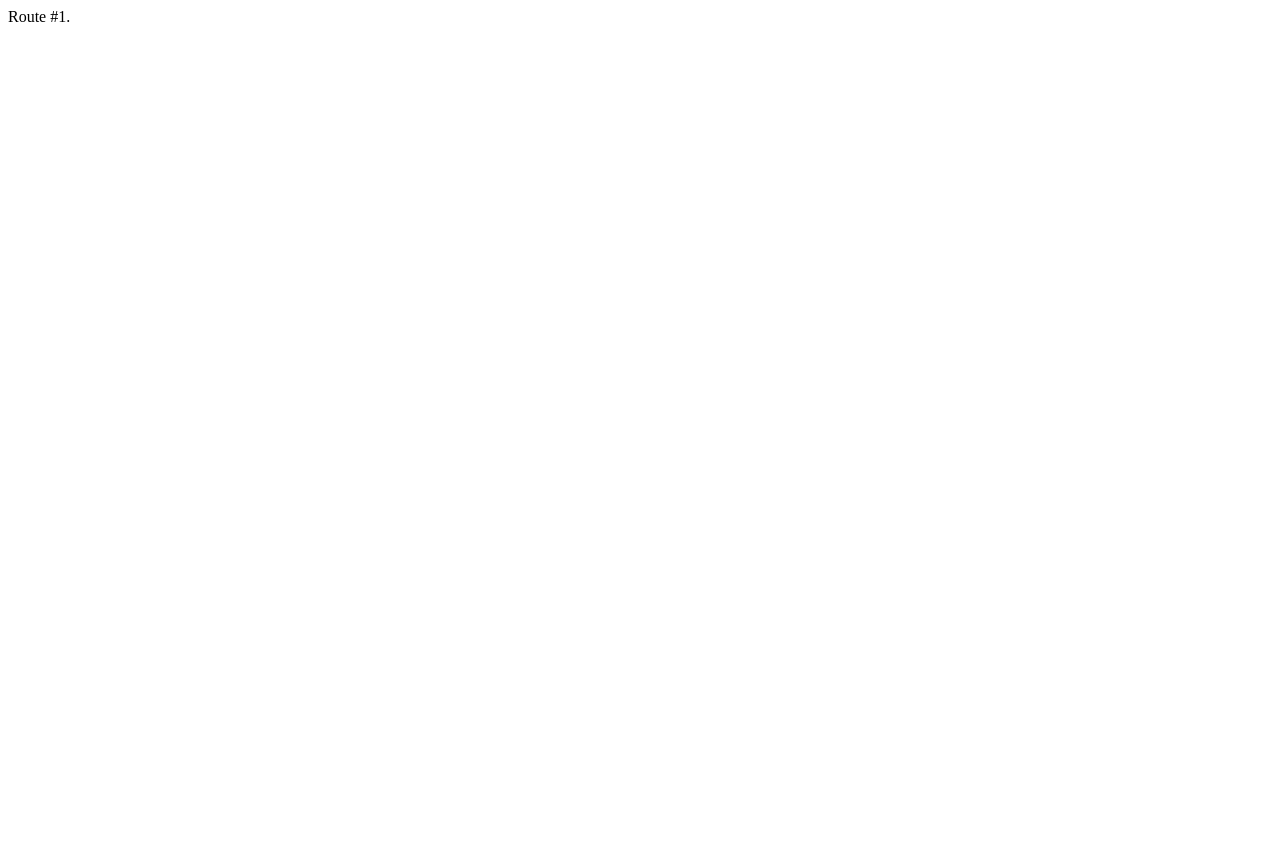
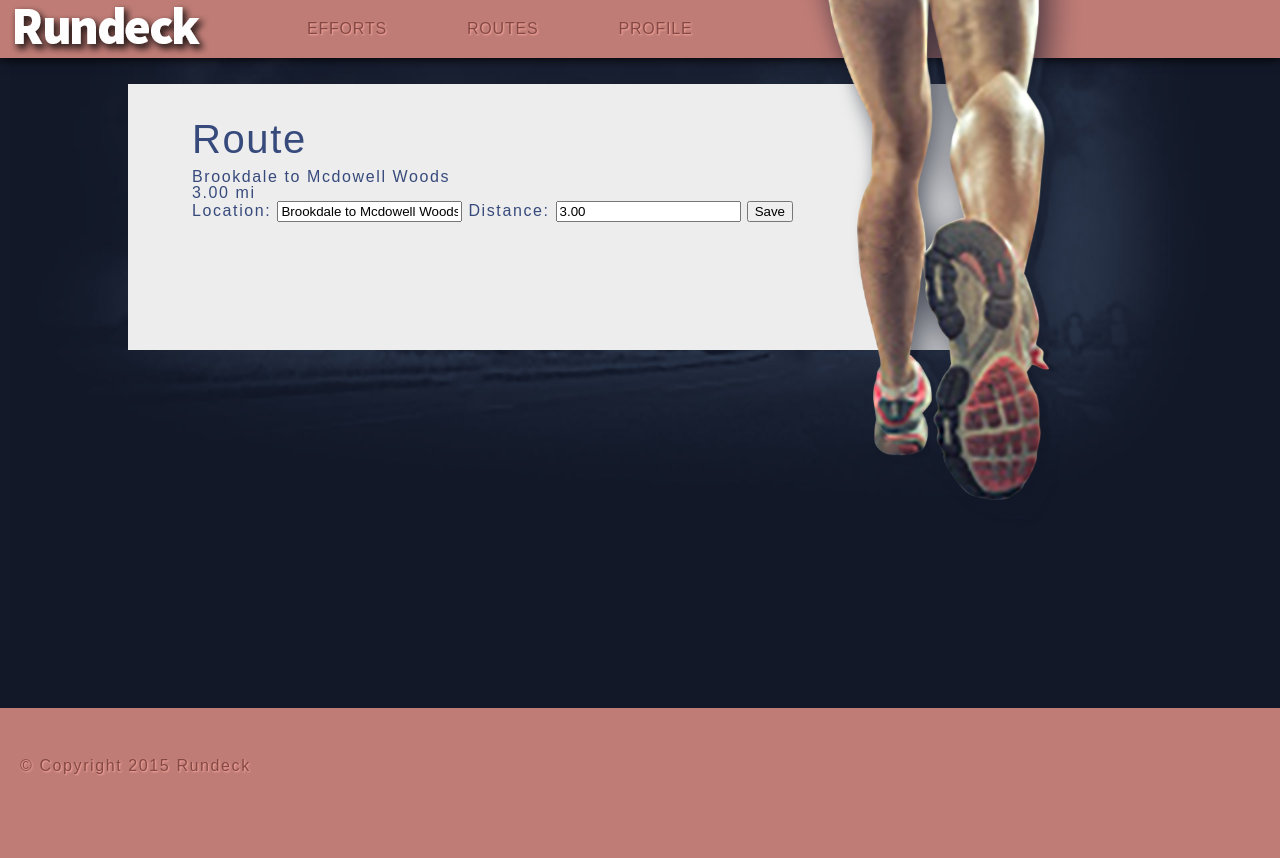
Before and after one commit to GaleForceVR/django_rundeck, a Django app: page /routes/1/ in a window 1280 px wide. Before the commit the page is almost empty. Before the commit the page ends 22 px from the top, so only its background shows below. Run offline with Django 3.2, Linux system fonts and the light colour scheme; data comes from the database, SQL or seed files in the repository; both versions use the stored data as it was after the commit.

Commit message:
added simple form for Route editing

```diff
--- a/assets/css/screen.css
+++ b/assets/css/screen.css
@@ -24,12 +24,16 @@ html, body { height: 100%; }
 
 .container { padding-bottom: 150px; }
 
-footer { height: 150px; width: 100%; background-color: #bf7c76; color: black; position: absolute; bottom: 0; left: 0; }
+footer { height: 100px; width: 100%; background-color: #bf7c76; color: black; position: absolute; bottom: 0; left: 0; padding: 50px 0 0 20px; color: #844944; text-shadow: 1px 1px 2px #feaba3; }
 
-body { margin: 0; padding: 0; background-color: #121828; color: white; font-family: sans-serif; letter-spacing: 0.1em; color: #b1b1b1; background-image: url("/static/img/background.jpg"); background-size: 100%; background-position: 0 0; background-repeat: no-repeat; }
+body { margin: 0; padding: 0; background-color: #121828; color: white; font-family: Arial, sans-serif; letter-spacing: 0.1em; color: #b1b1b1; background-image: url("/static/img/background.jpg"); background-size: 100%; background-position: 0 0; background-repeat: no-repeat; font-size: 1.0em; }
 
 a { text-decoration: none; color: #ededed; }
 a:hover { text-decoration: underline; }
+
+.inner-wrapper { background-color: #ededed; width: 60%; margin: 2% 20% 10% 10%; padding: 2% 5% 10% 5%; color: #374a7c; }
+.inner-wrapper h1 { font-size: 2.5em; margin: 10px 0 10px 0; }
+.inner-wrapper a { color: #bf7c76; }
 
 .logo { position: relative; margin: 0; padding: 0; top: 3px; left: 10px; }
 
--- a/assets/sass/global.scss
+++ b/assets/sass/global.scss
@@ -7,27 +7,37 @@
 // $primaryOrange: #F1880B;
 // $primaryGreen: #67ce75;
 
+// Red
 $primaryRed: #bf7c76;
 $darkPrimaryRed: darken( $primaryRed, 8% );
 $primaryRedHighlight: #feaba3;
 
+// Navy
 $primaryNavy: #121828;
 $lightNavy: #374a7c;
 
+// Sand
 $darkSand: #ffe0cb;
 $lightSand: #fff8e5;
 
-$navTypeColor: #844944;
-$navTypeHover: #653834;
-
+// Grey
 $lightGrey: #ededed;
 $darkGrey: #cdcdcd;
 $darkerGrey: #b1b1b1;
 $blackGrey: #2f2f2f;
 
-// Type Colors
+// Nav Colors
+$navTypeColor: #844944;
+$navTypeHover: #653834;
+
+// Form Colors
+$formBackground: $darkGrey;
+$input: $lightGrey;
 $placeholder: $darkerGrey;
 $entered: $lightNavy;
+
+// Inner Wrapper Colors
+$primaryText: $lightNavy;
 
 * {
     margin: 0;
@@ -48,13 +58,16 @@ html, body {
 }
 
 footer {
-    height: 150px;
+    height: 100px;
     width: 100%;
     background-color: $primaryRed;
     color: black;
     position: absolute;
     bottom: 0;
     left: 0;
+    padding: 50px 0 0 20px;
+    color: $navTypeColor;
+    text-shadow: 1px 1px 2px $primaryRedHighlight;
 }
 
 body {
@@ -62,13 +75,14 @@ body {
     padding: 0;
     background-color: $primaryNavy;
     color: white;
-    font-family: sans-serif;
+    font-family: Arial, sans-serif;
     letter-spacing: 0.1em;
     color: $darkerGrey;
     background-image: url("/static/img/background.jpg");
     background-size: 100%;
     background-position: 0 0;
     background-repeat: no-repeat;
+    font-size: 1.0em;
 }
 
 a {
@@ -76,6 +90,21 @@ a {
     color: $lightGrey;
     &:hover {
         text-decoration: underline;
+    }
+}
+
+.inner-wrapper {
+    background-color: $lightGrey;
+    width: 60%;
+    margin: 2% 20% 10% 10%;
+    padding: 2% 5% 10% 5%;
+    color: $primaryText;
+    h1 {
+        font-size: 2.5em;
+        margin: 10px 0 10px 0;
+    }
+    a {
+        color: $primaryRed;
     }
 }
 
--- a/django_rundeck/templates/django_rundeck/footer.html
+++ b/django_rundeck/templates/django_rundeck/footer.html
@@ -1,3 +1,3 @@
 <footer>
-    <p>Copyright 2015 Rundeck</p>
+    <p>&copy; Copyright 2015 Rundeck</p>
 </footer>
--- a/django_rundeck/urls.py
+++ b/django_rundeck/urls.py
@@ -20,7 +20,7 @@ from django.contrib import admin
 
 urlpatterns = [
     # url(r'^routes', Route.as_view(), name='routes'),
-    url(r'^routes/', include('routes.urls')),
+    url(r'^routes/', include('routes.urls', namespace='routes')),
     url(r'^efforts/', include('efforts.urls')),
     url(r'^admin/', include(admin.site.urls)),
     # url(r'^/', include(
--- /dev/null
+++ b/routes/templates/routes/detail.html
@@ -0,0 +1,29 @@
+{% extends "django_rundeck/homepage.html" %}
+
+{% block page %}
+
+    <div class="inner-wrapper">
+        {% if current_route %}
+            <h1>Route</h1>
+            <p>{{ current_route.location }}</p>
+            <p>{{ current_route.distance }} mi</p>
+        {% else %}
+            <p>This route does not exist</p>
+        {% endif %}
+        <div class="form-wrapper">
+            <form action="/routes/{{ current_route.id }}/edit/" method="post">
+                {% csrf_token %}
+                <label for="route{{ current_route.id }}">Location:
+                    <input type="" name="location" id="route{{ current_route.id }}" value="{{ current_route.location }}" />
+                </label>
+                <label for="route{{ current_route.id }}">Distance:
+                    <input type="" name="distance" id="route{{ current_route.id }}" value="{{ current_route.distance }}" />
+                </label>
+                <input type="submit" value="Save" />
+            </form>
+        </div>
+    </div>
+
+
+
+{% endblock %}
--- a/routes/urls.py
+++ b/routes/urls.py
@@ -9,6 +9,9 @@ urlpatterns = [
     # ex: /efforts/5/
     url(r'^(?P<route_id>[0-9]+)/$', views.detail, name='detail'),
 
+    # ex: /routes/5/edit
+    url(r'^(?P<route_id>[0-9]+)/edit/$', views.edit, name='edit'),
+
     # ex: /route/
     # url(r'^(route)/$', views.route, name='route'),
 ]
--- a/routes/views.py
+++ b/routes/views.py
@@ -1,13 +1,40 @@
-from django.shortcuts import render
-from django.http import HttpResponse
+from django.shortcuts import get_object_or_404, render
+from django.http import HttpResponseRedirect, HttpResponse
+from django.template import RequestContext, loader
 from django.views.generic import View
+from django.core.urlresolvers import reverse
 
 from .models import Route
 
 def index(request):
     latest_route_list = Route.objects.order_by('-created_at')[:5]
-    output = ', '.join([r.location for r in latest_route_list])
-    return HttpResponse(output)
+    # output = ', '.join([r.location for r in latest_route_list])
+    template = loader.get_template('routes/index.html')
+    context = RequestContext(request, {
+        'latest_route_list': latest_route_list,
+    })
+    return HttpResponse(template.render(context))
+
+# def index(request):
+#     latest_effort_list = Effort.objects.order_by('-created_at')[:5]
+#     template = loader.get_template('efforts/index.html')
+#     context = RequestContext(request, {
+#         'latest_effort_list': latest_effort_list,
+#     })
+#     return HttpResponse(template.render(context))
 
 def detail(request, route_id):
-    return HttpResponse("Route #%s." % route_id)
+    current_route = Route.objects.get(pk=route_id)
+    template = loader.get_template('routes/detail.html')
+    context = RequestContext(request, {
+        'current_route': current_route,
+    })
+    return HttpResponse(template.render(context))
+
+
+def edit(request, route_id):
+    p = get_object_or_404(Route, pk=route_id)
+    p.location = request.POST['location']
+    p.distance = request.POST['distance']
+    p.save()
+    return HttpResponseRedirect(reverse('routes:detail', args=(p.id,)))
```
Also changed, not shown: assets/css/global.css (+6 -2 lines), routes/templates/routes/index.html (+20 -0 lines), db.sqlite3, 5 other files.
